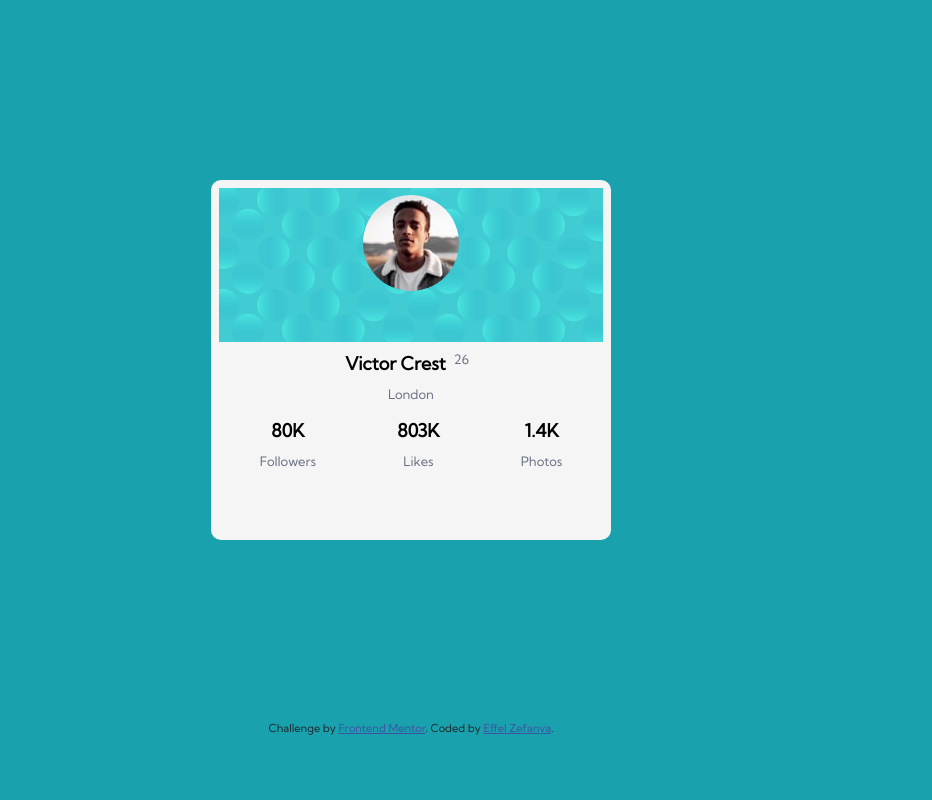
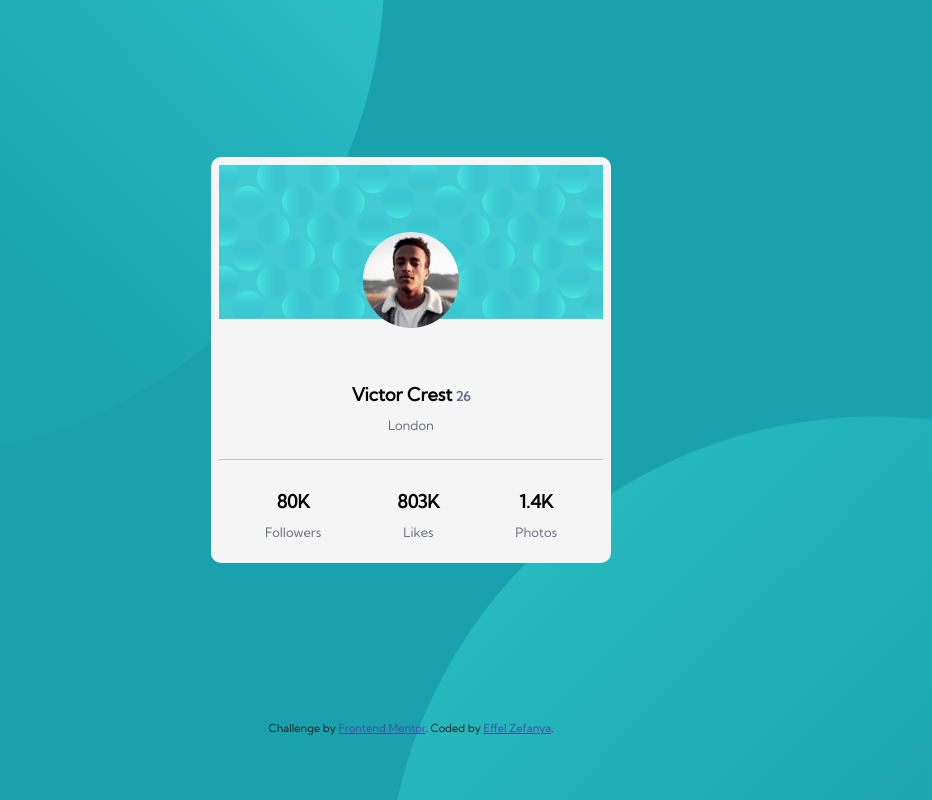
Before and after one commit to EffelZefanya/ProfileCardComponent, a plain HTML site: page index.html in a window 1280 px wide. Shown: the whole page, without its empty margins (229-1161 px from the left). Drawn offline with nearby package versions, Linux system fonts and the light colour scheme.

Commit message:
feat:enhance overall design to match the design

```diff
--- a/index.html
+++ b/index.html
@@ -22,21 +22,21 @@
 </head>
 <body>
   <main class="d-flex justify-content-center align-items-center" style="height: 90vh;">
-    <div class="p-2" style="width: 50vh; height: 45vh; background-color: whitesmoke; border-radius: 10px;">
+    <div class="p-2" style="width: 50vh; height: 100; background-color: whitesmoke; border-radius: 10px;">
       <div>
         <img class="w-100" src="images/bg-pattern-card.svg" alt="">
       </div>
       <div class="overlay">
         <img src="images/image-victor.jpg" alt="">
       </div>
-      <div class="d-flex flex-column mt-20">
+      <div class="d-flex flex-column top-section">
         <div class="d-flex flex-row mx-auto">
-          <div class="pt-2 p1-text">Victor Crest</div>
-          <div class="p-2 p2-text">26</div>
+          <div class="pt-2 p1-text">Victor Crest<span class="p2-text"> 26</span></div>
         </div>
         <div class="p-2 text-center p2-text">London</div>
       </div>
-      <div class="d-flex justify-content-around flex-row">
+      <hr />
+      <div class="d-flex p-2 justify-content-around flex-row">
         <div>
           <div class="p-1 p1-text">80K</div>
           <div class="p-1 p2-text">Followers</div>
--- a/style.css
+++ b/style.css
@@ -6,6 +6,10 @@ body{
     font-size: 18px;
     font-family: 'Kumbh Sans', sans-serif;
     text-align: center;
+    background: url(./images/bg-pattern-top.svg), url(./images/bg-pattern-bottom.svg);
+    background-position: right 52vw bottom 35vh, left 48vw top 52vh;
+    background-repeat: no-repeat, no-repeat;
+    background-color: hsl(185deg, 75%, 39%);
 }
 
 .p1-text{
@@ -15,12 +19,18 @@ body{
 
 .p2-text{
     color: hsl(227, 10%, 46%);
+    height: 100%;
     font-size: small;
+}
+
+
+.top-section{
+    margin-top: 3em;
 }
 
 .overlay{
     position: absolute;
-    top: 33%;
+    top: 38%;
     left: 50%;
     transform: translate(-50%, -50%);
     z-index: 1;
```
